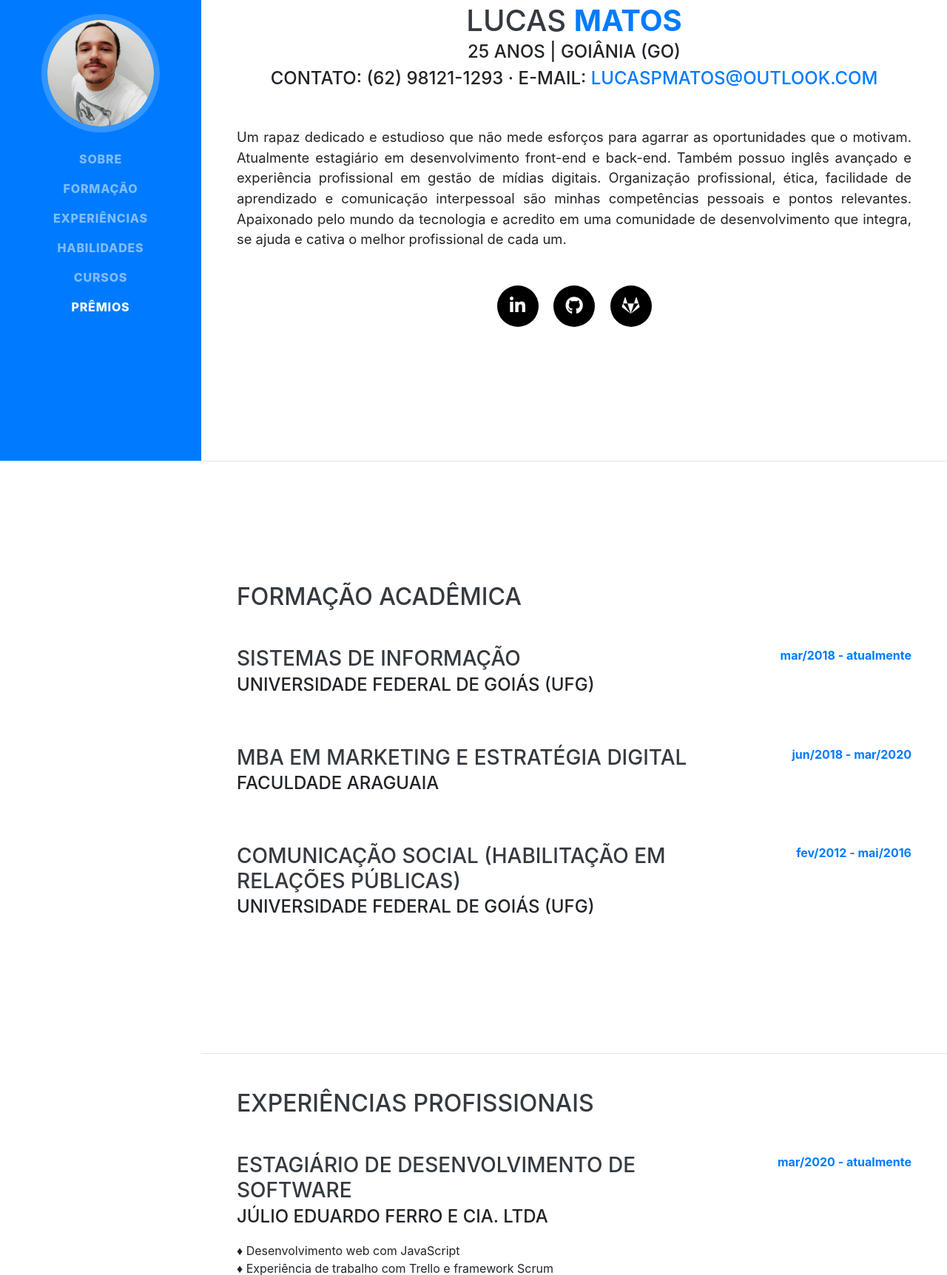
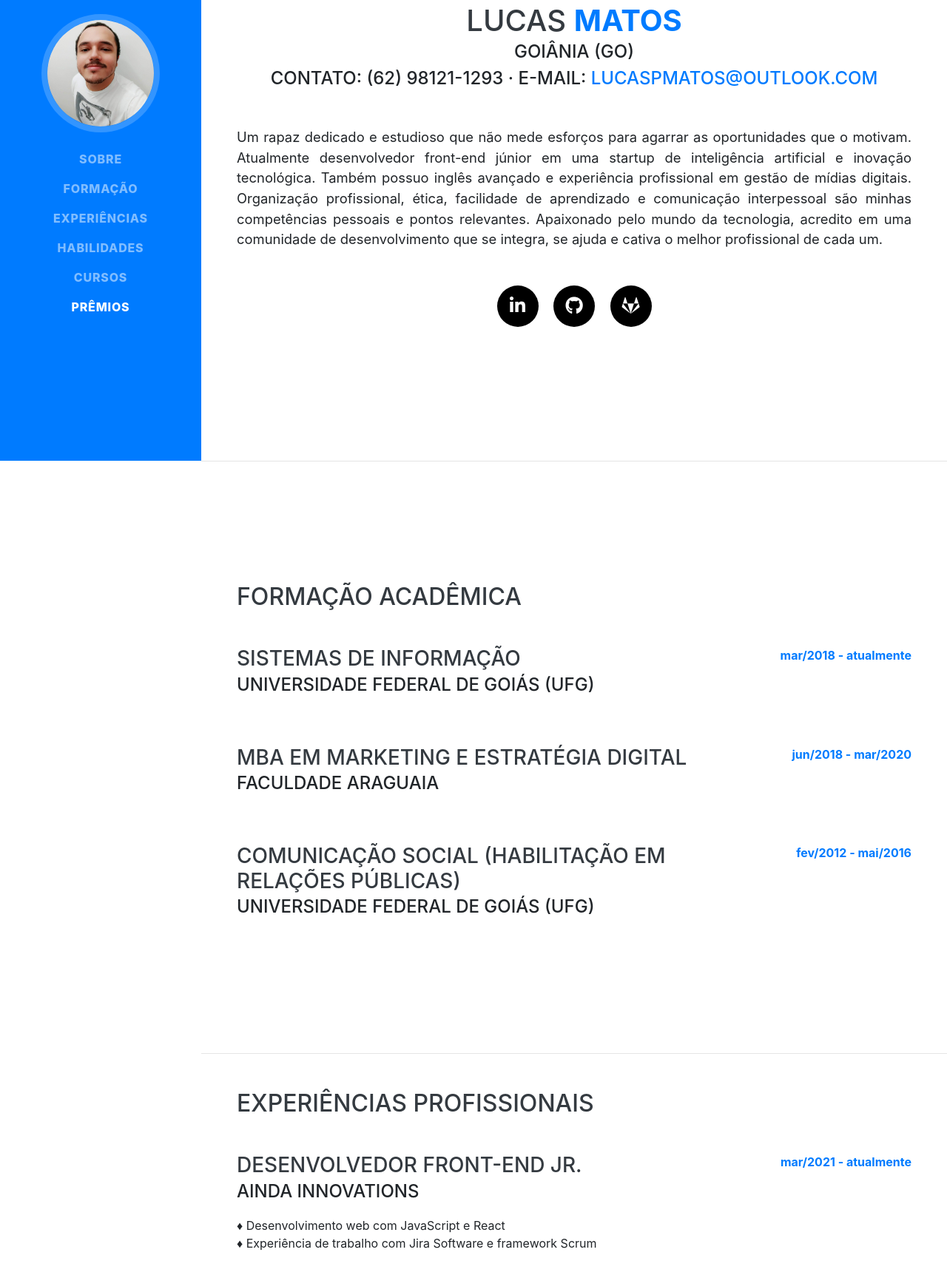
Before and after one commit to lucaspmatos/my-digital-resume, a website with bundled scripts: page index.html in a window 1280 px wide. Shown: the part 177-1901 px from the top of the page at 74% size. Built offline with nearby package versions, Linux system fonts and the light colour scheme; a web font is replaced by a local one.

Commit message:
Updating Jobs Info

```diff
--- a/index.html
+++ b/index.html
@@ -71,16 +71,16 @@
         <h1 class="mb-0 name">Lucas
           <span class="text-primary">Matos</span>
         </h1>
-        <div class="subheading mb-5 adress">25 Anos | Goiânia (GO)<br />
+        <div class="subheading mb-5 adress">Goiânia (GO)<br />
           Contato: (62) 98121-1293 · E-mail:
           <a href="mailto:lucaspmatos@outlook.com">lucaspmatos@outlook.com</a>
         </div>
         <p class="lead mb-5 text-justify">Um rapaz dedicado e estudioso que não mede esforços para agarrar as
-          oportunidades que o motivam. Atualmente estagiário em desenvolvimento front-end e back-end. Também possuo
-          inglês avançado e experiência profissional em gestão de mídias digitais. Organização profissional, ética,
-          facilidade de aprendizado e comunicação interpessoal são minhas competências pessoais e pontos relevantes.
-          Apaixonado pelo mundo da tecnologia e acredito em uma comunidade de desenvolvimento que
-          integra, se ajuda e cativa o melhor profissional de cada um.</p>
+          oportunidades que o motivam. Atualmente desenvolvedor front-end júnior em uma startup de inteligência
+          artificial e inovação tecnológica. Também possuo inglês avançado e experiência profissional em gestão de
+          mídias digitais. Organização profissional, ética, facilidade de aprendizado e comunicação interpessoal são
+          minhas competências pessoais e pontos relevantes. Apaixonado pelo mundo da tecnologia, acredito em uma
+          comunidade de desenvolvimento que se integra, se ajuda e cativa o melhor profissional de cada um.</p>
         <div class="social-icons">
           <a target="_blank" href="https://br.linkedin.com/in/lucaspmatos">
             <i class="fab fa-linkedin-in" title="LinkedIn"></i>
@@ -142,6 +142,18 @@
 
         <div class="resume-item d-flex flex-column flex-md-row justify-content-between mb-5">
           <div class="resume-content">
+            <h3 class="mb-0">Desenvolvedor Front-end Jr.</h3>
+            <div class="subheading mb-3">Ainda Innovations</div>
+            <p>♦ Desenvolvimento web com JavaScript e React<br />
+              ♦ Experiência de trabalho com Jira Software e framework Scrum<br /></p>
+          </div>
+          <div class="resume-date text-md-right">
+            <span class="text-primary">mar/2021 - atualmente</span>
+          </div>
+        </div>
+
+        <div class="resume-item d-flex flex-column flex-md-row justify-content-between mb-5">
+          <div class="resume-content">
             <h3 class="mb-0">Estagiário de Desenvolvimento de Software</h3>
             <div class="subheading mb-3">Júlio Eduardo Ferro e Cia. Ltda</div>
             <p>♦ Desenvolvimento web com JavaScript<br />
@@ -150,7 +162,7 @@
               ♦ Realização de testes de software e produção de documentação de software<br /></p>
           </div>
           <div class="resume-date text-md-right">
-            <span class="text-primary">mar/2020 - atualmente</span>
+            <span class="text-primary">fev/2020 - fev/2021</span>
           </div>
         </div>
 
@@ -209,24 +221,6 @@
         <div class="subheading mb-3">Programas &amp; Ferramentas</div>
         <ul class="list-inline dev-icons">
           <li class="list-inline-item">
-            <i class="fas fa-file-word" title="Word"></i>
-          </li>
-          <li class="list-inline-item">
-            <i class="fas fa-file-excel" title="Excel"></i>
-          </li>
-          <li class="list-inline-item">
-            <i class="fas fa-file-powerpoint" title="PowerPoint"></i>
-          </li>
-          <li class="list-inline-item">
-            <i class="fab fa-java" title="Java"></i>
-          </li>
-          <li class="list-inline-item">
-            <i class="fab fa-git" title="Git"></i>
-          </li>
-          <li class="list-inline-item">
-            <i class="fab fa-github" title="GitHub"></i>
-          </li>
-          <li class="list-inline-item">
             <i class="fab fa-html5" title="HTML5"></i>
           </li>
           <li class="list-inline-item">
@@ -248,10 +242,28 @@
             <i class="fab fa-react" title="React"></i>
           </li>
           <li class="list-inline-item">
+            <i class="fab fa-java" title="Java"></i>
+          </li>
+          <li class="list-inline-item">
+            <i class="fab fa-git" title="Git"></i>
+          </li>
+          <li class="list-inline-item">
+            <i class="fab fa-github" title="GitHub"></i>
+          </li>
+          <li class="list-inline-item">
             <i class="fab fa-yarn" title="Yarn"></i>
           </li>
           <li class="list-inline-item">
             <i class="fab fa-npm" title="NPM"></i>
+          </li>
+          <li class="list-inline-item">
+            <i class="fas fa-file-word" title="Word"></i>
+          </li>
+          <li class="list-inline-item">
+            <i class="fas fa-file-excel" title="Excel"></i>
+          </li>
+          <li class="list-inline-item">
+            <i class="fas fa-file-powerpoint" title="PowerPoint"></i>
           </li>
         </ul>
     </section>
```
